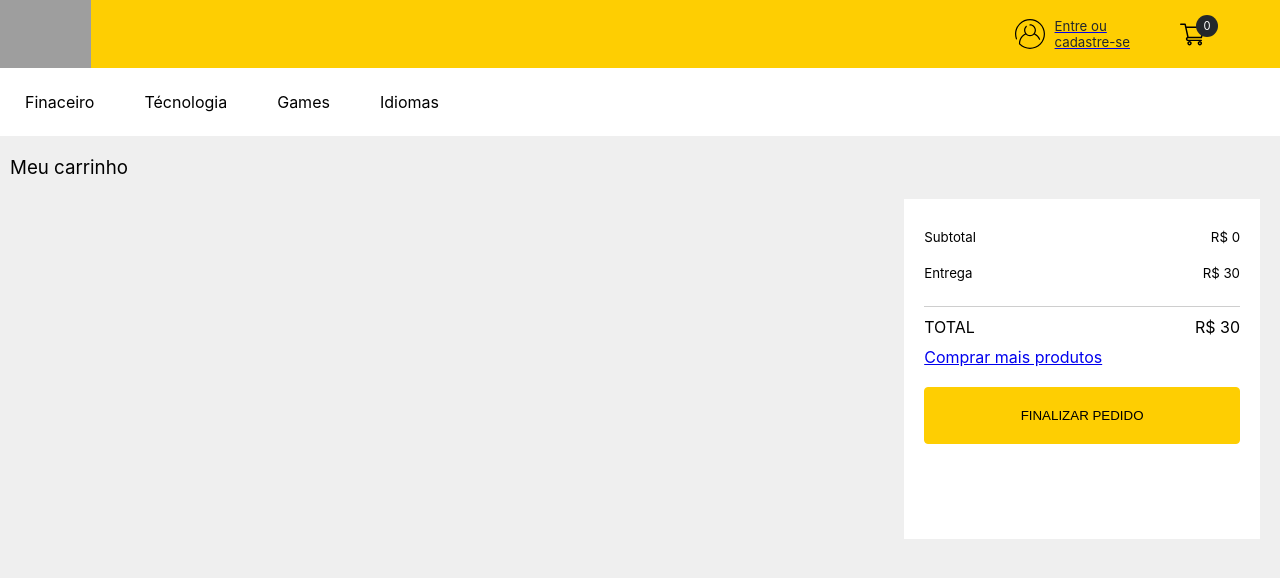
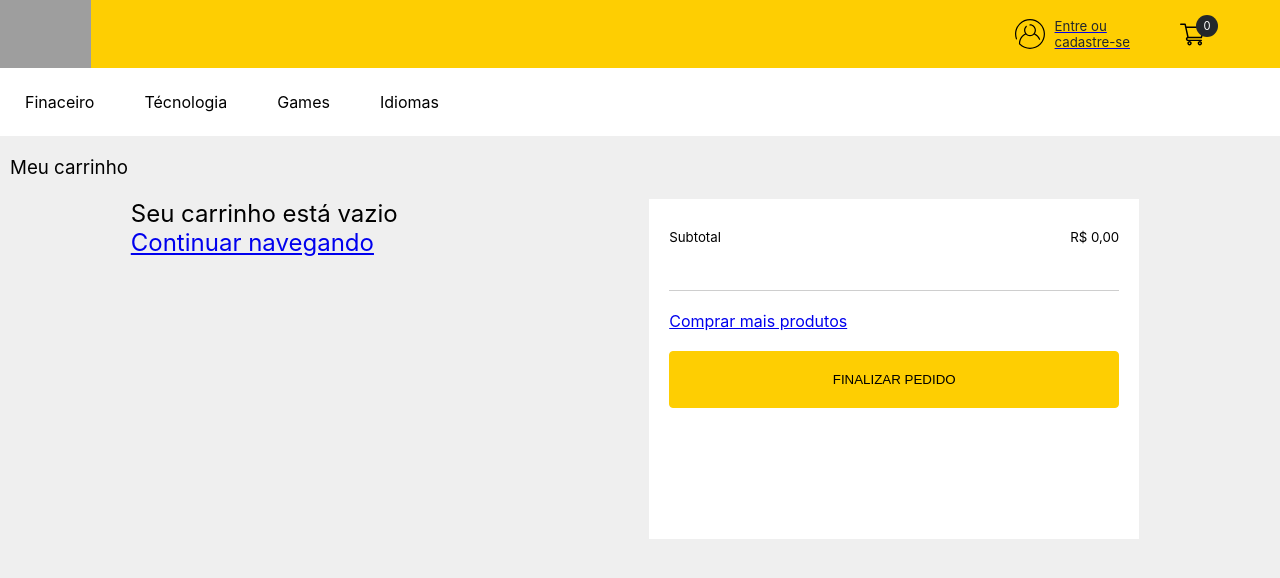
Before and after one commit to alexandrejuk/storybook-react, a React (Create React App) app: page /#/checkout in a window 1280 px wide. Shown: the top 578 px of the page. Built offline with nearby package versions, Linux system fonts and the light colour scheme; grey boxes are pictures that could not be loaded.

Commit message:
add new feactures

```diff
--- a/src/components/Card/index.js
+++ b/src/components/Card/index.js
@@ -6,10 +6,7 @@ import './style.css'
 const Card = ({
   id,
   title,
-  subtitle,
-  description,
   image,
-  content,
   price,
   onClick
 }) => {
@@ -27,7 +24,7 @@ const Card = ({
       <h3>{title}</h3>
       <p>Nigro,Thiago</p>
       <small>Vendido por Saravá</small>
-      <h2><strong>R$ {price}</strong></h2>
+      <h2><strong>R$ {price},00</strong></h2>
       <Button
         classStyle="btnDefault"
         onClick={() => onClick(id)}>
--- a/src/components/List/index.js
+++ b/src/components/List/index.js
@@ -53,7 +53,7 @@ const List = ({
       </div>
       <div className="itemAmount">
         <h5>subtotal</h5>
-        <h3>R$ {price*quantity}</h3>
+        <h3>R$ {price*quantity},00</h3>
       </div>
       <div className="removeItem">
         <img
--- a/src/containers/Checkout/index.js
+++ b/src/containers/Checkout/index.js
@@ -18,24 +18,42 @@ const Checkout = ({
   <Fragment>
     <h3>Meu carrinho</h3>
     <div className="checkoutContent">
-      <List
+      { addedItems.length > 0
+        ? <List
           data={addedItems}
           addItem={addCartItem}
           decrementItem={decrementCartItem}
           removeItem={removeCartItem}
         />
+        : <h2>
+            Seu carrinho está vazio <br />
+            <a href="/#/">
+              Continuar navegando
+            </a>
+          </h2>
+      }
       <div className="checkoutShipping">
         <div className="amountTotalCart">
           <h5>Subtotal</h5>
-          <h5>R$ {totalAmount(addedItems)}</h5>
+          <h5>R$ {totalAmount(addedItems)},00</h5>
         </div>
         <div className="amountTotalShiping">
+          { addedItems.length > 0
+            ? <Fragment>
                 <h5>Entrega</h5>
-          <h5>R$ {shipping}</h5>
+                <h5>R$ {shipping},00</h5>
+              </Fragment>
+            : null
+          }
         </div>
         <div className="amountTotalGlobal">
+        { addedItems.length > 0
+            ? <Fragment>
                 <h4>TOTAL</h4>
-          <h4>R$ {totalAmount(addedItems) + shipping }</h4>
+                <h4>R$ {totalAmount(addedItems) + shipping },00</h4>
+              </Fragment>
+            : null
+        }
         </div>
         <div>
           <a href="/#/">
--- a/src/containers/Payment/index.js
+++ b/src/containers/Payment/index.js
@@ -4,6 +4,10 @@ import {
   Button,
 } from '../../components'
 import './style.css'
+
+const totalAmount = items => items.reduce((prev, curr) => prev + (curr.price * curr.quantity),0)
+const shipping = 30
+
 const Payment = ({
   addedItems,
 }) => {
@@ -24,7 +28,7 @@ const Payment = ({
       </div>
       <div className="itemTitle">
         <h3>{title}</h3>
-        <h3>R$ {price}</h3>
+        <h3>R$ {price},00</h3>
       </div>
       <div className="itemPrice">
       </div>
@@ -33,7 +37,7 @@ const Payment = ({
       </div>
       <div className="itemAmount">
         <h5>subtotal</h5>
-        <h3>R$ {price*quantity}</h3>
+        <h3>R$ {price*quantity},00</h3>
       </div>
     </div>
   )
@@ -62,8 +66,8 @@ const Payment = ({
         <div className="paymentCartItems">
           {map(itemCart, addedItems)}
           <div className="amountTotalGlobalPayment">
-            <h4>TOTAL</h4>
-            <h4>R$ 1000.00</h4>
+            <h4>TOTAL + FRETE</h4>
+            <h4>R$ {totalAmount(addedItems) + shipping},00</h4>
           </div>
         </div>
         <div className="paymentMethodCard">
@@ -117,7 +121,7 @@ const Payment = ({
           <h3 className="paymentMethodTitle">
             PAGUE COM BOLETO BANCÁRIO
           </h3>
-          <h4>R$ 1000,00</h4>
+          <h4>R$ {totalAmount(addedItems) + shipping},00</h4>
           <div>
             <p className="paymentMessage">
               Você poderá visualizar ou imprimir após a finalização do pedido.
```
Lines whose indentation alone changed are shown as unchanged.
